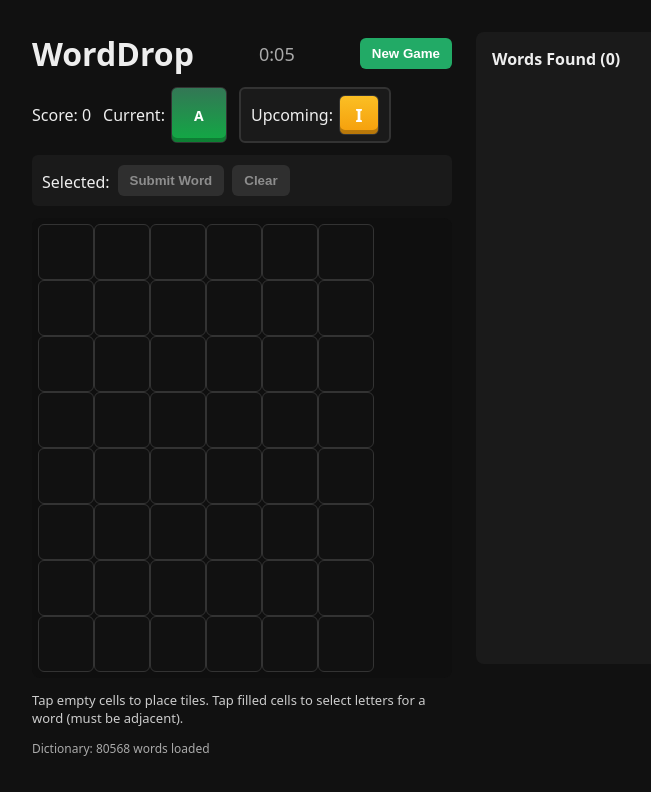
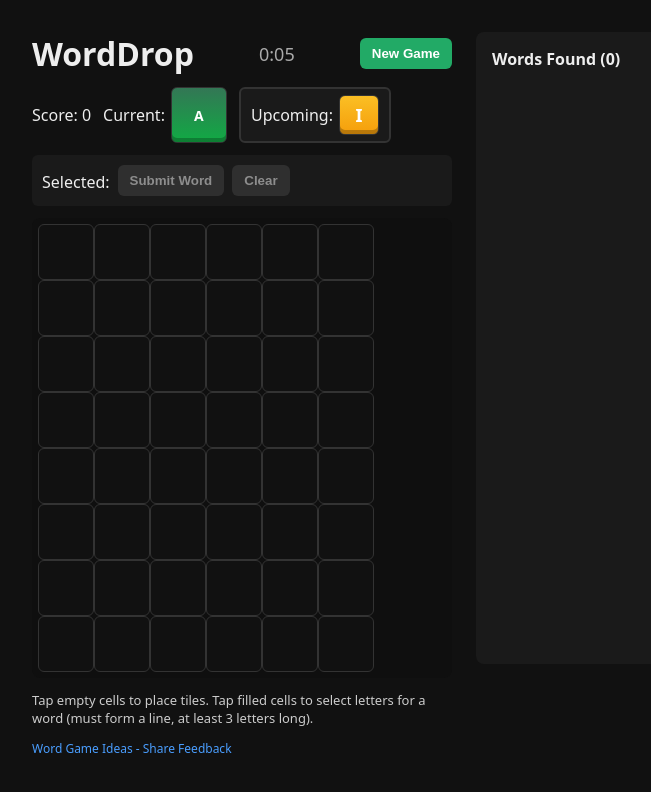
Before and after one commit to mlarsen764/wordtris, a React (Vite) app: page / in a window 1280 px wide. Shown: the top 792 px of the page, without its empty margins (270-921 px from the left). Built offline with nearby package versions, Linux system fonts and the light colour scheme.

Commit message:
add feedback link

```diff
--- a/src/App.jsx
+++ b/src/App.jsx
@@ -360,10 +360,10 @@ export default function App() {
       </div>
 
       <div className="help">
-        <p>Tap empty cells to place tiles. Tap filled cells to select letters for a word (must be adjacent).</p>
+        <p>Tap empty cells to place tiles. Tap filled cells to select letters for a word (must form a line, at least 3 letters long).</p>
         <p>{message}</p>
         <p style={{fontSize:12, color:"#aaa"}}>
-          Dictionary: {loadingDict ? "loading…" : (wordSet ? `${wordSet.size} words loaded` : "none")}
+          <a href="https://docs.google.com/document/d/10l4neklmU3p75YLZ1Ejfed_--un6gW-Fxy_T5XtrqE4/edit?usp=sharing" target="_blank" rel="noopener noreferrer" style={{color: '#4a9eff', textDecoration: 'none'}}>Word Game Ideas - Share Feedback</a>
         </p>
       </div>
       </div>
```
